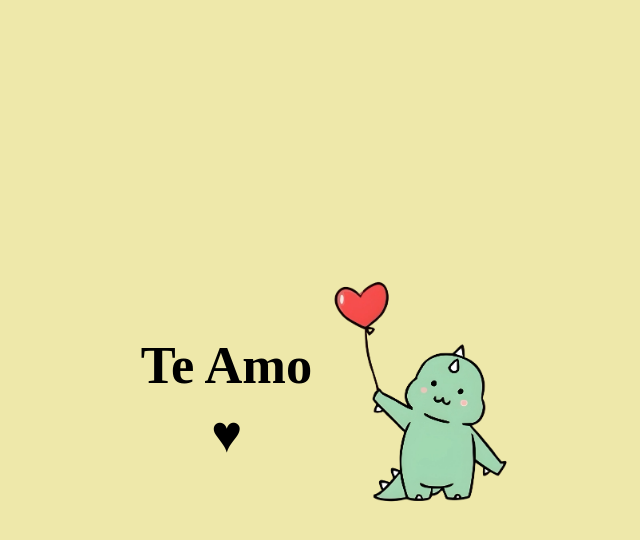
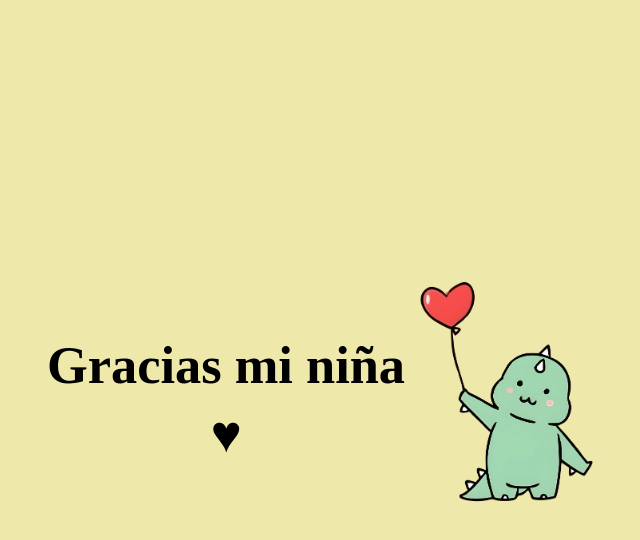
Before and after one commit to ggoomba18/hola, a plain HTML site: page index.html in a window 1280 px wide. Both pictures are taken after a click on the button "Si". Shown: the whole page, without its empty margins (289-929 px from the left). Drawn offline with Linux system fonts and the light colour scheme.

Commit message:
Update index.html

```diff
--- a/index.html
+++ b/index.html
@@ -12,7 +12,7 @@
 <body>
   <main>
     <div id="message">
-      <h1>Te Amo<br>♥</h1>
+      <h1>Gracias mi niña<br>♥</h1>
       <img src="./dino_love_2.webp" width="250" alt="Dino Love">
     </div>
     <img src="./dino_love.webp" width="250" alt="Dino Love">
```
